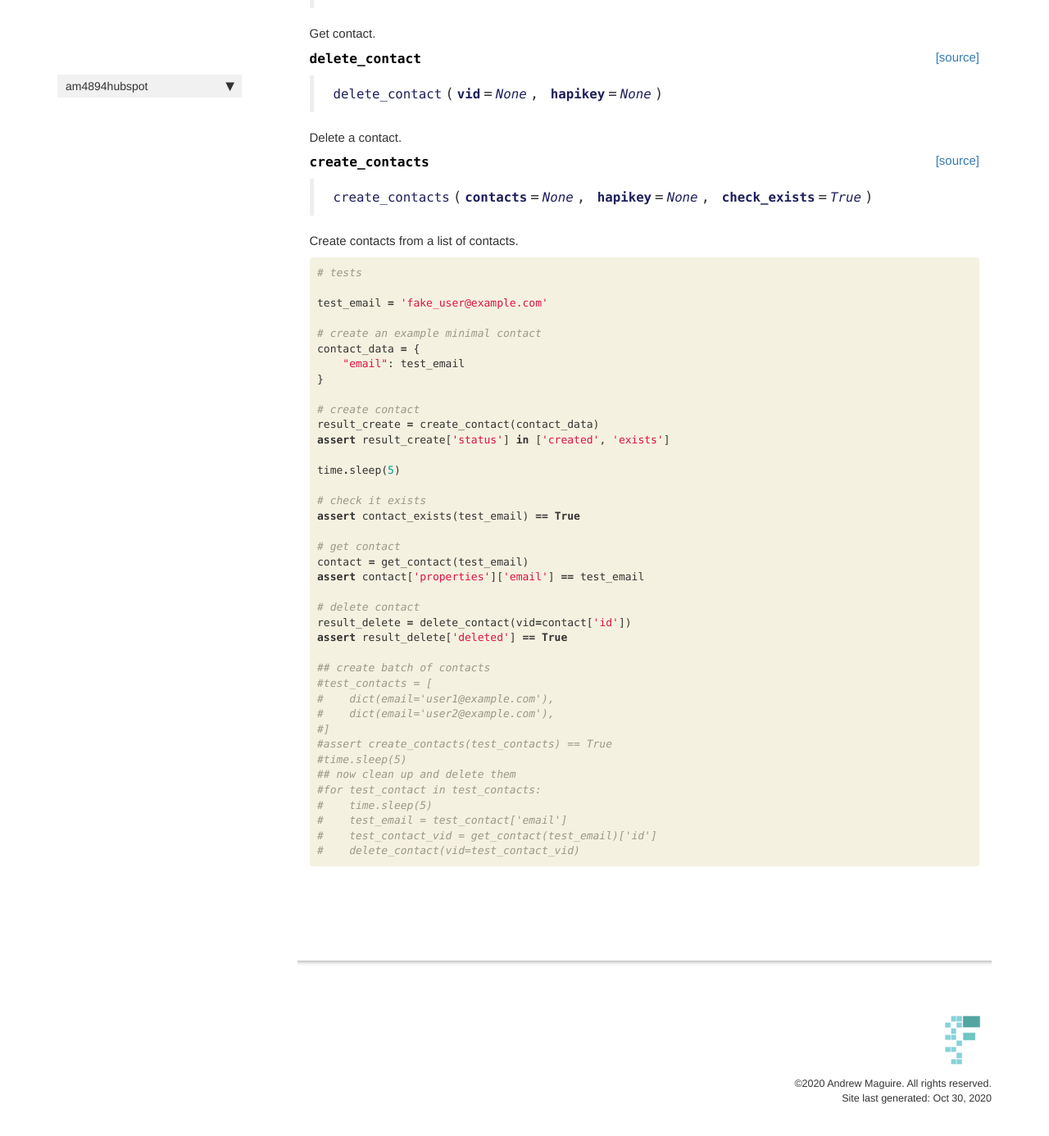
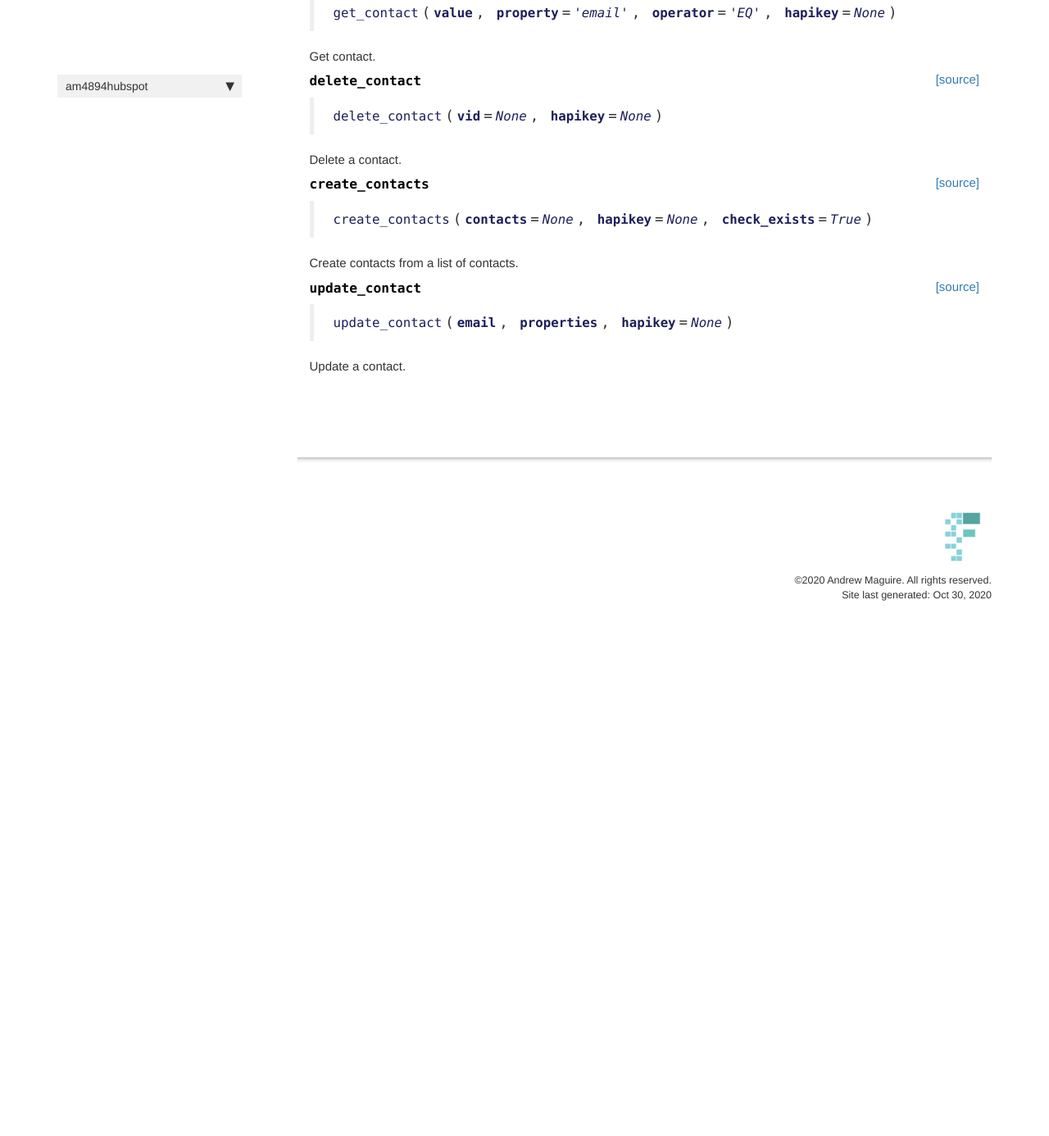
Before and after one commit to andrewm4894/am4894hubspot, a Jekyll site: the page built from docs/contacts.html, in a window 1280 px wide and 1400 px high, scrolled down 785 px. Shown: the top 1386 px of the window at 82% size. Built offline with Jekyll 4.4.1, drawn with Linux system fonts in a browser that asks for light colours; nearby versions of some CDN libraries; comment, search, counter and statistics services are not loaded; after the commit the page ends 1571 px from its top, so only the background shows below that.

Commit message:
add a update_contact() function

```diff
--- a/am4894hubspot/__init__.py
+++ b/am4894hubspot/__init__.py
@@ -1 +1 @@
-__version__ = "0.0.4"
+__version__ = "0.0.6"
--- a/am4894hubspot/_nbdev.py
+++ b/am4894hubspot/_nbdev.py
@@ -7,7 +7,8 @@ index = {"hubspot_search": "00_search.ipynb",
          "contact_exists": "01_contacts.ipynb",
          "get_contact": "01_contacts.ipynb",
          "delete_contact": "01_contacts.ipynb",
-         "create_contacts": "01_contacts.ipynb"}
+         "create_contacts": "01_contacts.ipynb",
+         "update_contact": "01_contacts.ipynb"}
 
 modules = ["search.py",
            "contacts.py"]
--- a/docs/contacts.html
+++ b/docs/contacts.html
@@ -95,7 +95,7 @@ description: "API details."
 
 
 <div class="output_markdown rendered_html output_subarea ">
-<h4 id="contact_exists" class="doc_header"><code>contact_exists</code><a href="https://github.com/andrewm4894/am4894hubspot/tree/master/am4894hubspot/contacts.py#L41" class="source_link" style="float:right">[source]</a></h4><blockquote><p><code>contact_exists</code>(<strong><code>value</code></strong>, <strong><code>property</code></strong>=<em><code>'email'</code></em>, <strong><code>operator</code></strong>=<em><code>'EQ'</code></em>, <strong><code>hapikey</code></strong>=<em><code>None</code></em>)</p>
+<h4 id="contact_exists" class="doc_header"><code>contact_exists</code><a href="https://github.com/andrewm4894/am4894hubspot/tree/master/am4894hubspot/contacts.py#L53" class="source_link" style="float:right">[source]</a></h4><blockquote><p><code>contact_exists</code>(<strong><code>value</code></strong>, <strong><code>property</code></strong>=<em><code>'email'</code></em>, <strong><code>operator</code></strong>=<em><code>'EQ'</code></em>, <strong><code>hapikey</code></strong>=<em><code>None</code></em>)</p>
 </blockquote>
 <p>Check if a contact exists.</p>
 
@@ -127,7 +127,7 @@ description: "API details."
 
 
 <div class="output_markdown rendered_html output_subarea ">
-<h4 id="get_contact" class="doc_header"><code>get_contact</code><a href="https://github.com/andrewm4894/am4894hubspot/tree/master/am4894hubspot/contacts.py#L54" class="source_link" style="float:right">[source]</a></h4><blockquote><p><code>get_contact</code>(<strong><code>value</code></strong>, <strong><code>property</code></strong>=<em><code>'email'</code></em>, <strong><code>operator</code></strong>=<em><code>'EQ'</code></em>, <strong><code>hapikey</code></strong>=<em><code>None</code></em>)</p>
+<h4 id="get_contact" class="doc_header"><code>get_contact</code><a href="https://github.com/andrewm4894/am4894hubspot/tree/master/am4894hubspot/contacts.py#L68" class="source_link" style="float:right">[source]</a></h4><blockquote><p><code>get_contact</code>(<strong><code>value</code></strong>, <strong><code>property</code></strong>=<em><code>'email'</code></em>, <strong><code>operator</code></strong>=<em><code>'EQ'</code></em>, <strong><code>hapikey</code></strong>=<em><code>None</code></em>)</p>
 </blockquote>
 <p>Get contact.</p>
 
@@ -159,7 +159,7 @@ description: "API details."
 
 
 <div class="output_markdown rendered_html output_subarea ">
-<h4 id="delete_contact" class="doc_header"><code>delete_contact</code><a href="https://github.com/andrewm4894/am4894hubspot/tree/master/am4894hubspot/contacts.py#L70" class="source_link" style="float:right">[source]</a></h4><blockquote><p><code>delete_contact</code>(<strong><code>vid</code></strong>=<em><code>None</code></em>, <strong><code>hapikey</code></strong>=<em><code>None</code></em>)</p>
+<h4 id="delete_contact" class="doc_header"><code>delete_contact</code><a href="https://github.com/andrewm4894/am4894hubspot/tree/master/am4894hubspot/contacts.py#L86" class="source_link" style="float:right">[source]</a></h4><blockquote><p><code>delete_contact</code>(<strong><code>vid</code></strong>=<em><code>None</code></em>, <strong><code>hapikey</code></strong>=<em><code>None</code></em>)</p>
 </blockquote>
 <p>Delete a contact.</p>
 
@@ -191,7 +191,7 @@ description: "API details."
 
 
 <div class="output_markdown rendered_html output_subarea ">
-<h4 id="create_contacts" class="doc_header"><code>create_contacts</code><a href="https://github.com/andrewm4894/am4894hubspot/tree/master/am4894hubspot/contacts.py#L87" class="source_link" style="float:right">[source]</a></h4><blockquote><p><code>create_contacts</code>(<strong><code>contacts</code></strong>=<em><code>None</code></em>, <strong><code>hapikey</code></strong>=<em><code>None</code></em>, <strong><code>check_exists</code></strong>=<em><code>True</code></em>)</p>
+<h4 id="create_contacts" class="doc_header"><code>create_contacts</code><a href="https://github.com/andrewm4894/am4894hubspot/tree/master/am4894hubspot/contacts.py#L105" class="source_link" style="float:right">[source]</a></h4><blockquote><p><code>create_contacts</code>(<strong><code>contacts</code></strong>=<em><code>None</code></em>, <strong><code>hapikey</code></strong>=<em><code>None</code></em>, <strong><code>check_exists</code></strong>=<em><code>True</code></em>)</p>
 </blockquote>
 <p>Create contacts from a list of contacts.</p>
 
@@ -208,52 +208,29 @@ description: "API details."
     {% raw %}
 
 <div class="cell border-box-sizing code_cell rendered">
-<div class="input">
 
-<div class="inner_cell">
-    <div class="input_area">
-<div class=" highlight hl-ipython3"><pre><span></span><span class="c1"># tests</span>
+</div>
+    {% endraw %}
 
-<span class="n">test_email</span> <span class="o">=</span> <span class="s1">&#39;fake_user@example.com&#39;</span>
+    {% raw %}
 
-<span class="c1"># create an example minimal contact</span>
-<span class="n">contact_data</span> <span class="o">=</span> <span class="p">{</span>
-    <span class="s2">&quot;email&quot;</span><span class="p">:</span> <span class="n">test_email</span>
-<span class="p">}</span>
+<div class="cell border-box-sizing code_cell rendered">
 
-<span class="c1"># create contact</span>
-<span class="n">result_create</span> <span class="o">=</span> <span class="n">create_contact</span><span class="p">(</span><span class="n">contact_data</span><span class="p">)</span>
-<span class="k">assert</span> <span class="n">result_create</span><span class="p">[</span><span class="s1">&#39;status&#39;</span><span class="p">]</span> <span class="ow">in</span> <span class="p">[</span><span class="s1">&#39;created&#39;</span><span class="p">,</span> <span class="s1">&#39;exists&#39;</span><span class="p">]</span>
+<div class="output_wrapper">
+<div class="output">
 
-<span class="n">time</span><span class="o">.</span><span class="n">sleep</span><span class="p">(</span><span class="mi">5</span><span class="p">)</span>
+<div class="output_area">
 
-<span class="c1"># check it exists</span>
-<span class="k">assert</span> <span class="n">contact_exists</span><span class="p">(</span><span class="n">test_email</span><span class="p">)</span> <span class="o">==</span> <span class="kc">True</span>
 
-<span class="c1"># get contact</span>
-<span class="n">contact</span> <span class="o">=</span> <span class="n">get_contact</span><span class="p">(</span><span class="n">test_email</span><span class="p">)</span>
-<span class="k">assert</span> <span class="n">contact</span><span class="p">[</span><span class="s1">&#39;properties&#39;</span><span class="p">][</span><span class="s1">&#39;email&#39;</span><span class="p">]</span> <span class="o">==</span> <span class="n">test_email</span>
+<div class="output_markdown rendered_html output_subarea ">
+<h4 id="update_contact" class="doc_header"><code>update_contact</code><a href="https://github.com/andrewm4894/am4894hubspot/tree/master/am4894hubspot/contacts.py#L132" class="source_link" style="float:right">[source]</a></h4><blockquote><p><code>update_contact</code>(<strong><code>email</code></strong>, <strong><code>properties</code></strong>, <strong><code>hapikey</code></strong>=<em><code>None</code></em>)</p>
+</blockquote>
+<p>Update a contact.</p>
 
-<span class="c1"># delete contact</span>
-<span class="n">result_delete</span> <span class="o">=</span> <span class="n">delete_contact</span><span class="p">(</span><span class="n">vid</span><span class="o">=</span><span class="n">contact</span><span class="p">[</span><span class="s1">&#39;id&#39;</span><span class="p">])</span>
-<span class="k">assert</span> <span class="n">result_delete</span><span class="p">[</span><span class="s1">&#39;deleted&#39;</span><span class="p">]</span> <span class="o">==</span> <span class="kc">True</span>
+</div>
 
-<span class="c1">## create batch of contacts</span>
-<span class="c1">#test_contacts = [</span>
-<span class="c1">#    dict(email=&#39;user1@example.com&#39;),</span>
-<span class="c1">#    dict(email=&#39;user2@example.com&#39;),</span>
-<span class="c1">#]</span>
-<span class="c1">#assert create_contacts(test_contacts) == True</span>
-<span class="c1">#time.sleep(5)</span>
-<span class="c1">## now clean up and delete them</span>
-<span class="c1">#for test_contact in test_contacts:</span>
-<span class="c1">#    time.sleep(5)</span>
-<span class="c1">#    test_email = test_contact[&#39;email&#39;]</span>
-<span class="c1">#    test_contact_vid = get_contact(test_email)[&#39;id&#39;]</span>
-<span class="c1">#    delete_contact(vid=test_contact_vid)</span>
-</pre></div>
+</div>
 
-    </div>
 </div>
 </div>
 
--- a/requirements_dev.txt
+++ b/requirements_dev.txt
@@ -4,3 +4,4 @@ jupyterlab==2.1.2
 nbdev==0.2.18
 twine==3.1.1
 python-dotenv==0.13.0
+nbconvert==5.6.1
```
Also changed, not shown: am4894hubspot/contacts.py (+32 -1 lines), 3 other files.
